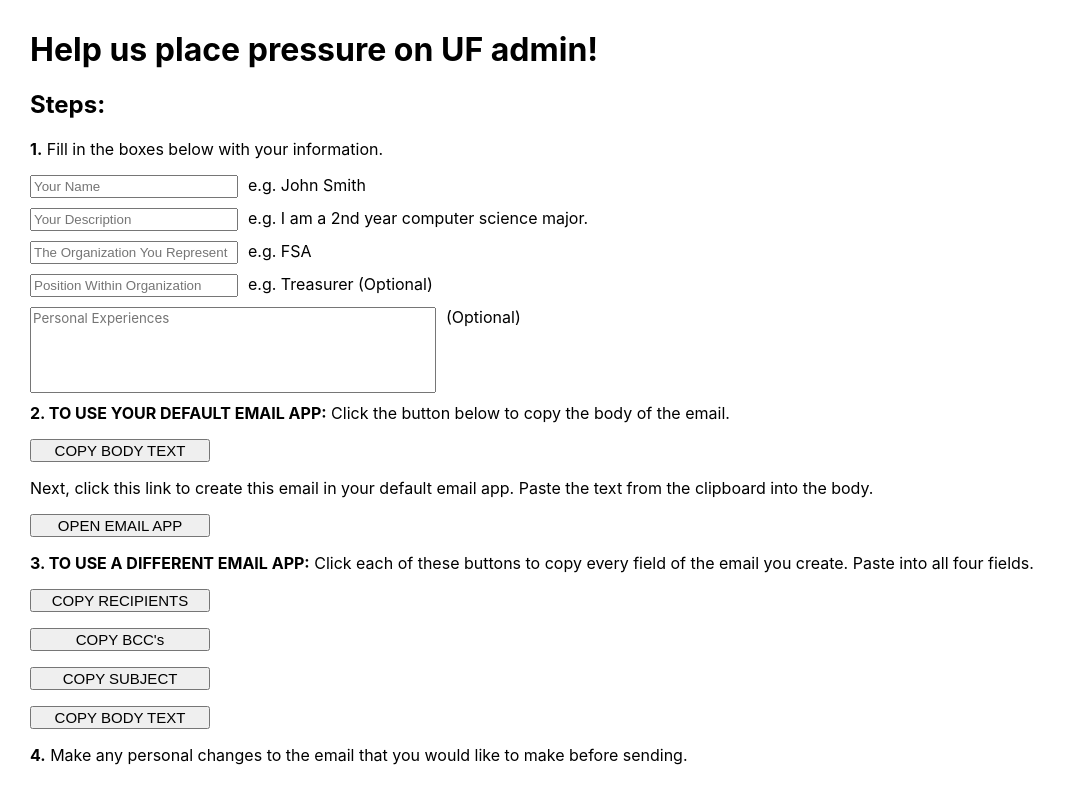
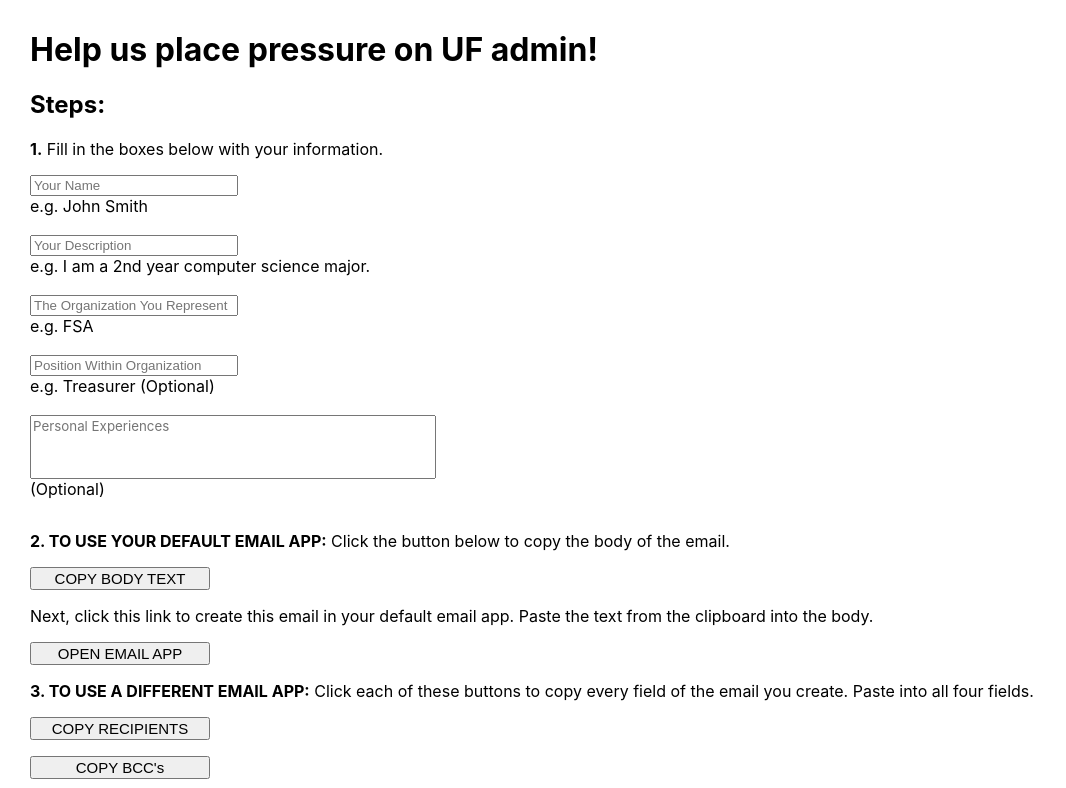
Before and after one commit to WillBerg510/AASU-Emailing, a React (Create React App) app: page / in a window 1280 px wide. Shown: the top 788 px of the page, without its empty margins (0-1066 px from the left). Built offline with nearby package versions, Linux system fonts and the light colour scheme.

Commit message:
Layout adjustments

```diff
--- a/src/App.css
+++ b/src/App.css
@@ -5,8 +5,8 @@
 
 .box {
   display: flex;
-  flex-direction: row;
-  height: 23px;
+  flex-direction: column;
+  height: 50px;
   margin-top: 10px;
   margin-bottom: 10px;
 }
@@ -21,14 +21,13 @@
 }
 
 #personalExperiences, #senderExperience {
-  height: 80px;
+  height: 100px;
   font-family: -apple-system, BlinkMacSystemFont, 'Segoe UI', 'Roboto', 'Oxygen',
     'Ubuntu', 'Cantarell', 'Fira Sans', 'Droid Sans', 'Helvetica Neue',
     sans-serif;
 }
 
 .example {
-  margin-left: 10px;
   margin-top: 0px;
 }
 
```
